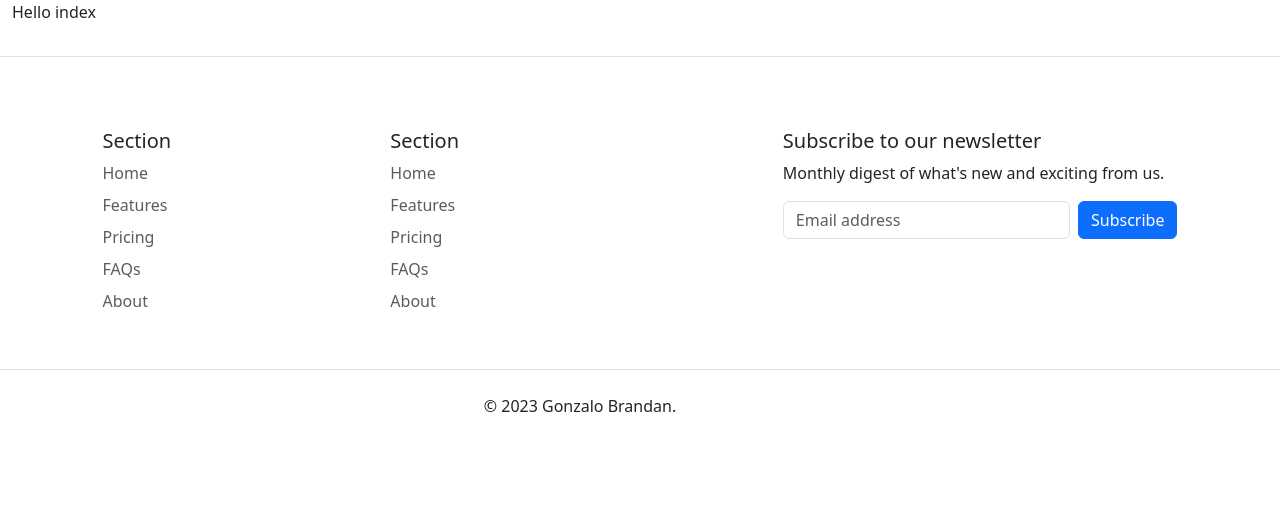
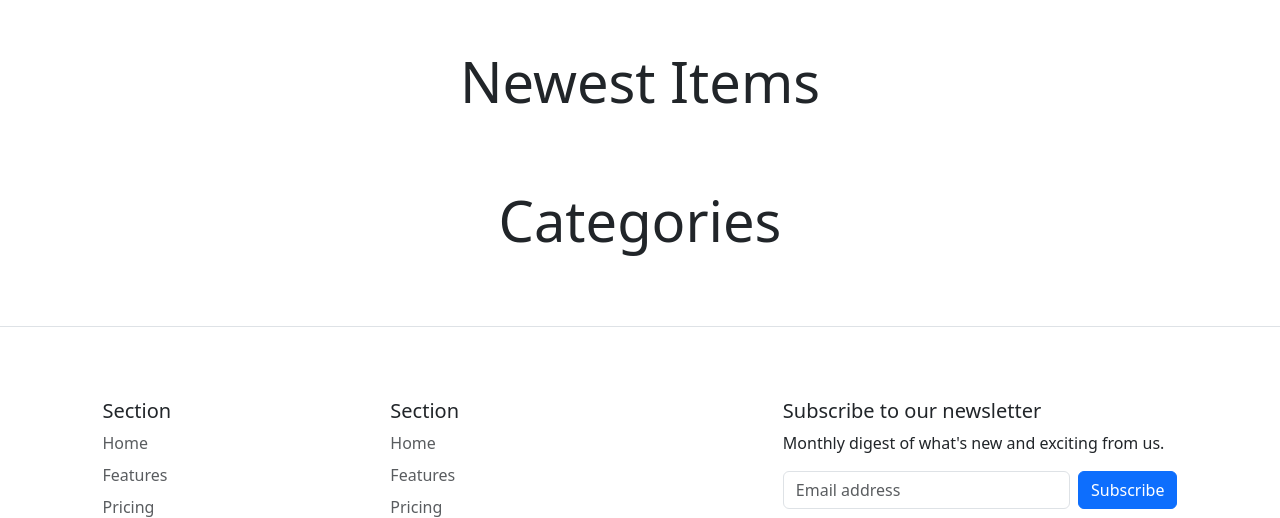
Before and after one commit to gonzalo-brandan/foodnation, a Django app: page / in a window 1280 px wide. Shown: the part 56-574 px from the top of the page. Before the commit the page ends 468 px from the top, so only its background shows below. Run offline with Django 4.2, Linux system fonts and the light colour scheme.

Commit message:
add index.html

```diff
--- a/foodnation/main/templates/main/index.html
+++ b/foodnation/main/templates/main/index.html
@@ -2,6 +2,42 @@
 {% block title %}Welcome{% endblock %}
 {% block content %}
 
-<p>Hello index</p>
+<div class="container mt-5 mb-5">
+    <h2 class="text-center display-4 mb-5">Newest Items</h2>
+
+    <div class="row row-cols-1 row-cols-sm-2 row-cols-md-3 g-4">
+        {% for item in items %}
+        <div class="col">
+            <div class="card h-100">
+                <img src="{{ item.image.url }}" alt="Item Image" class="card-img-top" width="250px" height="250px">
+                <div class="card-body">
+                    <h5 class="card-title">{{ item.name }}</h5>
+                    <p class="card-text text-muted">Price: {{ item.price }}</p>
+                </div>
+                <div class="card-footer">
+                    <a href="{% url 'item:detail' item.id %}" class="btn btn-primary">View Details</a>
+                </div>
+            </div>
+        </div>
+        {% endfor %}
+    </div>
+</div>
+
+    <div class="container mt-5 mb-5">
+        <h2 class="text-center display-4 mb-5">Categories</h2>
+
+        <div class="row row-cols-1 row-cols-sm-2 row-cols-md-3 g-4">
+            {% for category in categories %}
+            <div class="col">
+                <div class="card h-100">
+                    <div class="card-body">
+                        <h5 class="card-title">{{ category.name }}</h5>
+                        <p class="card-text text-muted">( {{ category.items.count }} )</p>
+                    </div>
+                </div>
+            </div>
+            {% endfor %}
+        </div>
+    </div>
 
 {% endblock %}
```
